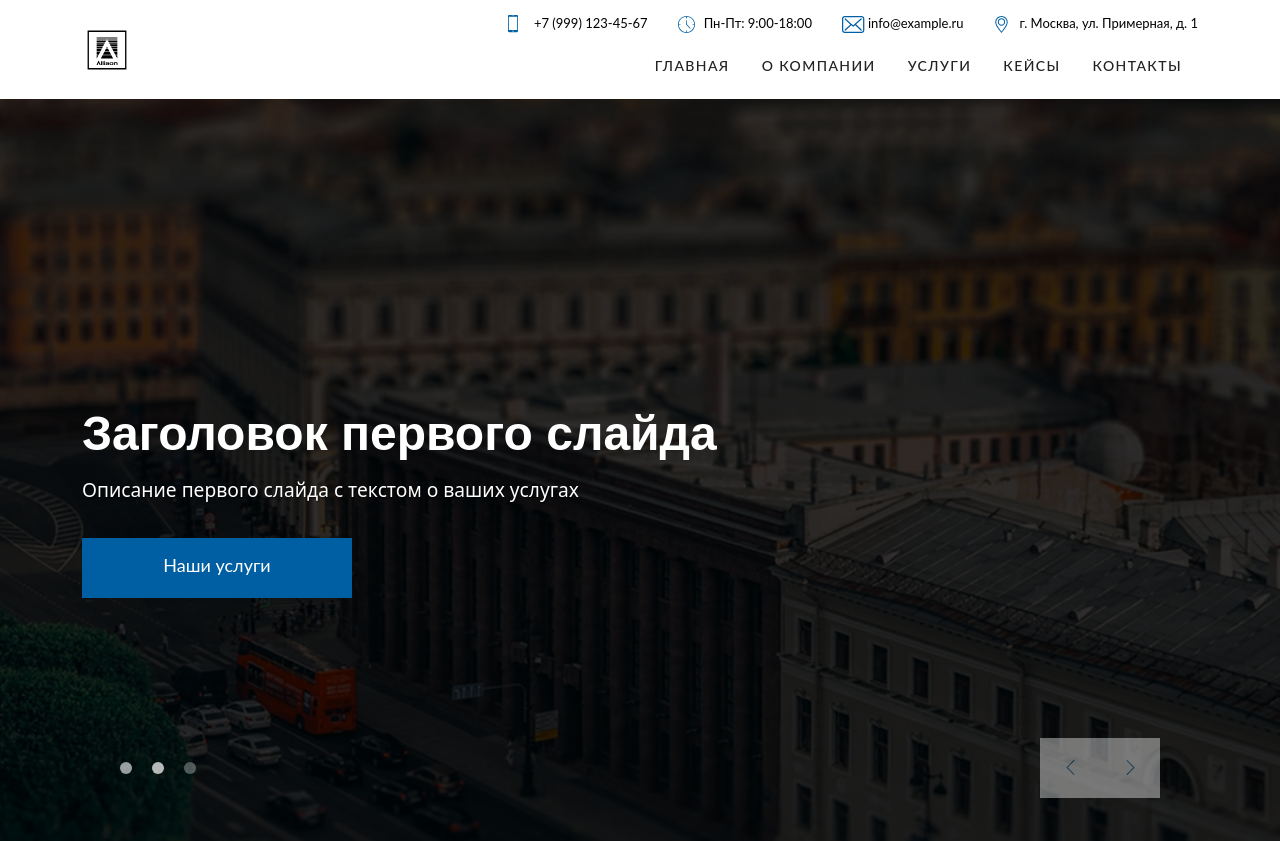
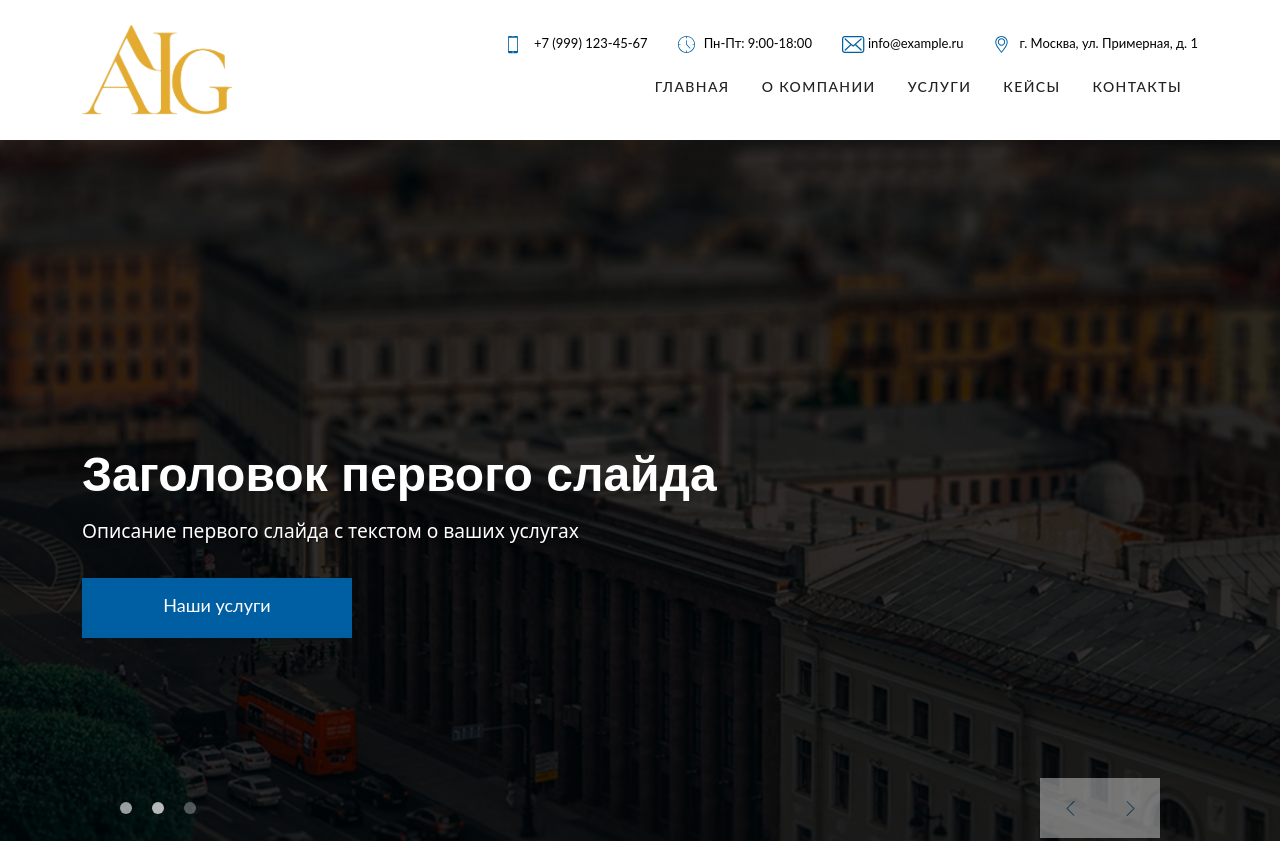
Before and after one commit to ARLGBX/Buhaem, a plain HTML site: page index.html in a window 1280 px wide. Shown: the top 841 px of the page. Drawn offline with Linux system fonts and the light colour scheme.

Commit message:
Изменил лого

```diff
--- a/css/style.css
+++ b/css/style.css
@@ -118,8 +118,8 @@ header {
     text-decoration: none;
 }
 .header__logo {
-    width:  50px;
-    height: 50px;
+    width:  150px;
+    height: 100px;
 }
 
 .header__nav-link{
--- a/index.html
+++ b/index.html
@@ -16,7 +16,7 @@
     <nav class="navbar navbar-expand-lg navbar-light bg-white">
         <div class="container">
             <!-- Логотип -->
-            <a class="navbar-brand header__logo-link" href="#"><img class="navbar-brand header__logo" src="./images/allison-7195.svg"></a>
+            <a class="navbar-brand header__logo-link" href="#"><img class="navbar-brand header__logo" src="./images/logo.png"></a>
 
             <!-- Кнопка бургер-меню -->
             <button class="navbar-toggler" type="button" data-bs-toggle="collapse" data-bs-target="#navbarContent"
@@ -125,6 +125,7 @@
                         <button class="slider__nav-btn slider__next">
                             <svg width="15" height="15" viewBox="0 0 15 15" xmlns="http://www.w3.org/2000/svg">
                                 <path d="M10.436 7.50039L3.66175 14.2746C3.49515 14.4412 3.49515 14.7084 3.66175 14.875C3.82836 15.0417 4.09555 15.0417 4.26216 14.875L11.3382 7.79903C11.5048 7.63242 11.5048 7.36522 11.3382 7.19862L4.26216 0.125741C4.18043 0.0440098 4.0704 6.46293e-07 3.96352 6.55637e-07C3.85665 6.6498e-07 3.74662 0.0408666 3.66489 0.125741C3.49829 0.292346 3.49829 0.559543 3.66489 0.726148L10.436 7.50039Z" fill="#005fa3" />
+                            </svg>
                         </button>
                     </div>
                 </div>
```
Also changed, not shown: images/allison-7195.svg (deleted), images/logo.png (added).
